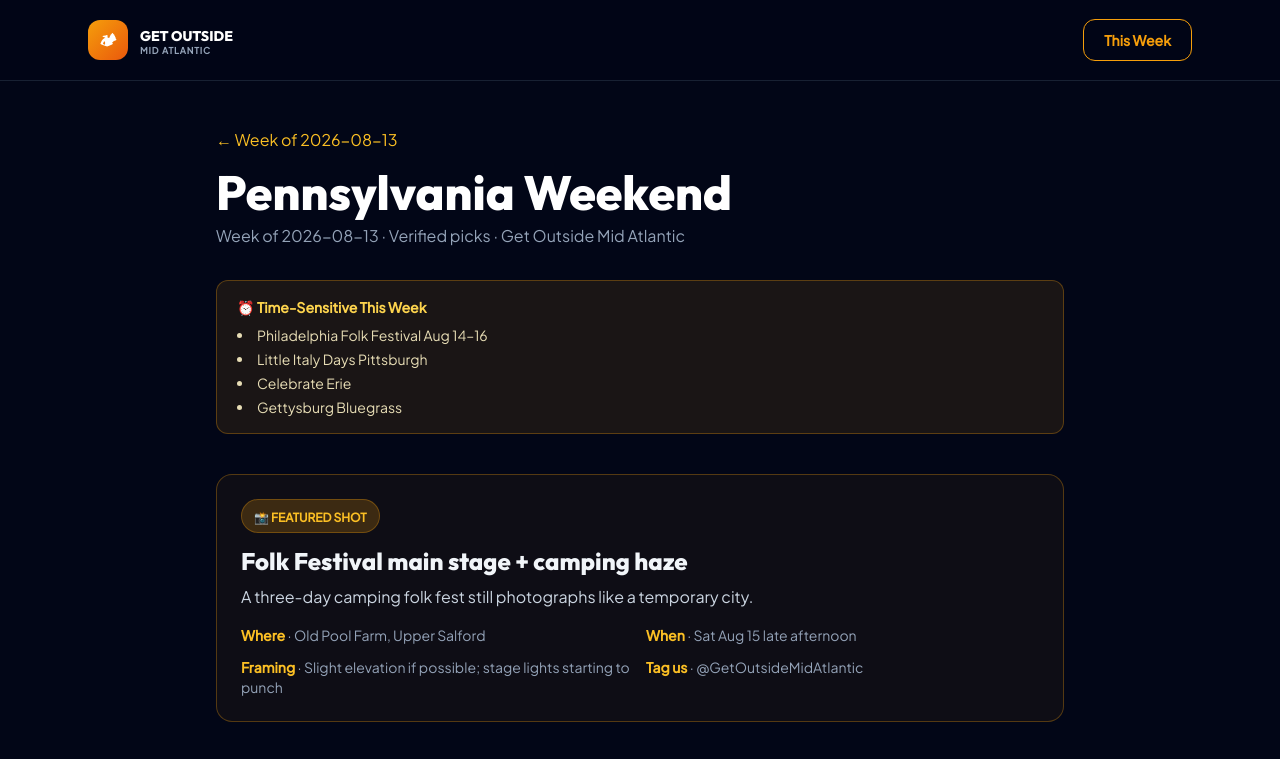
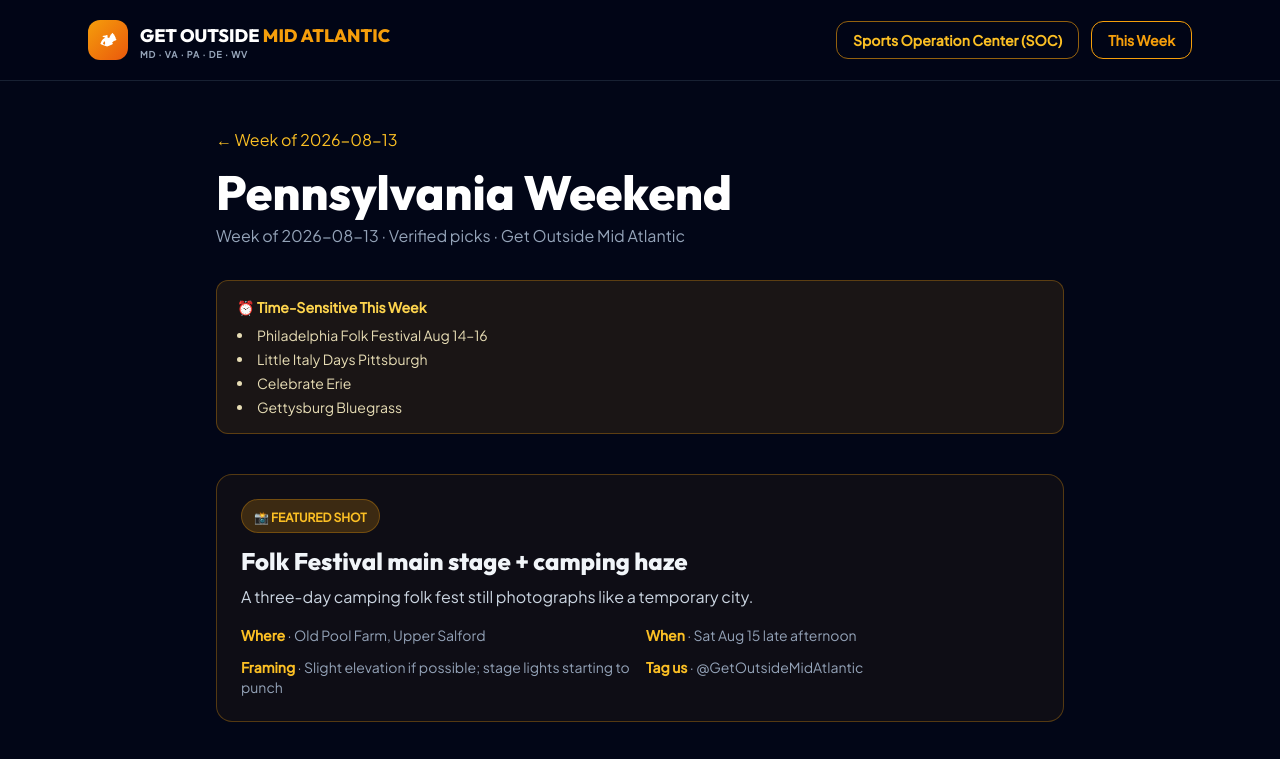
Before and after one commit to getoutsidemidatl/getoutside, a plain HTML site: page weekends/2026-08-13/pennsylvania.html in a window 1280 px wide. Shown: the top 759 px of the page. Drawn offline with nearby package versions, Linux system fonts and the light colour scheme.

Commit message:
Nav unify: Sports Operation Center (SOC) on pennsylvania

```diff
--- a/weekends/2026-08-13/pennsylvania.html
+++ b/weekends/2026-08-13/pennsylvania.html
@@ -18,12 +18,17 @@
 <a href="../../index.html" class="flex items-center gap-3">
 <div class="w-10 h-10 rounded-xl bg-gradient-to-br from-amber-500 to-orange-600 flex items-center justify-center font-display font-black text-white">🏕</div>
 <div class="flex flex-col leading-none">
-<span class="font-display font-extrabold text-sm text-white">GET OUTSIDE</span>
-<span class="text-[9px] font-semibold tracking-widest text-slate-400 uppercase">Mid Atlantic</span>
+<span class="font-display font-extrabold text-sm sm:text-lg text-white">GET OUTSIDE <span class="text-amber-500">MID ATLANTIC</span></span>
+<span class="text-[9px] font-semibold tracking-widest text-slate-400 uppercase">MD · VA · PA · DE · WV</span>
 </div>
 </a>
-<a href="../../weekends-hub.html" class="px-5 py-2.5 rounded-xl border border-amber-500 text-amber-500 font-bold text-sm">This Week</a>
-</div></div></nav>
+<div class="flex items-center gap-2 sm:gap-3">
+<a href="/sports/" class="px-3 sm:px-4 py-2 rounded-xl border border-amber-500/60 text-amber-400 font-bold text-xs sm:text-sm whitespace-nowrap">Sports Operation Center (SOC)</a>
+<a href="../../weekends-hub.html" class="px-3 sm:px-4 py-2 rounded-xl border border-amber-500 text-amber-500 font-bold text-xs sm:text-sm whitespace-nowrap">This Week</a>
+</div>
+</div>
+</div>
+</nav>
 
 <section class="relative pt-32 pb-12">
 <div class="max-w-4xl mx-auto px-4 sm:px-6">
```
